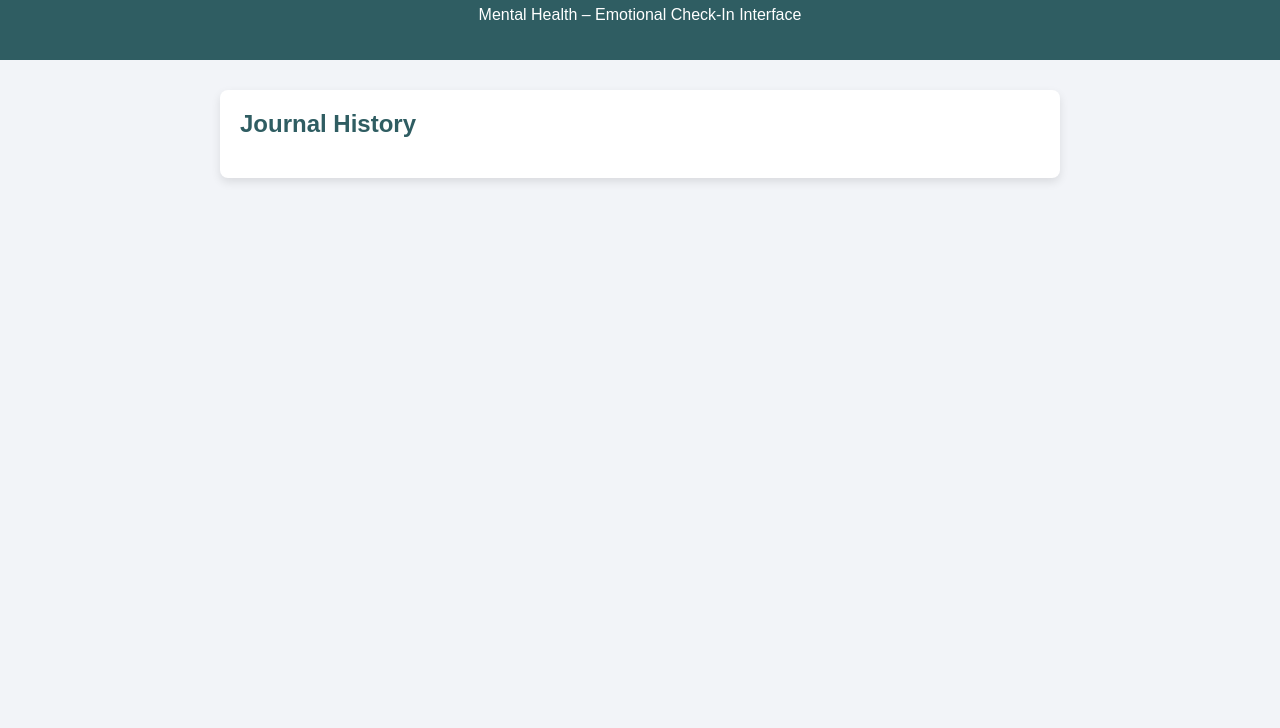
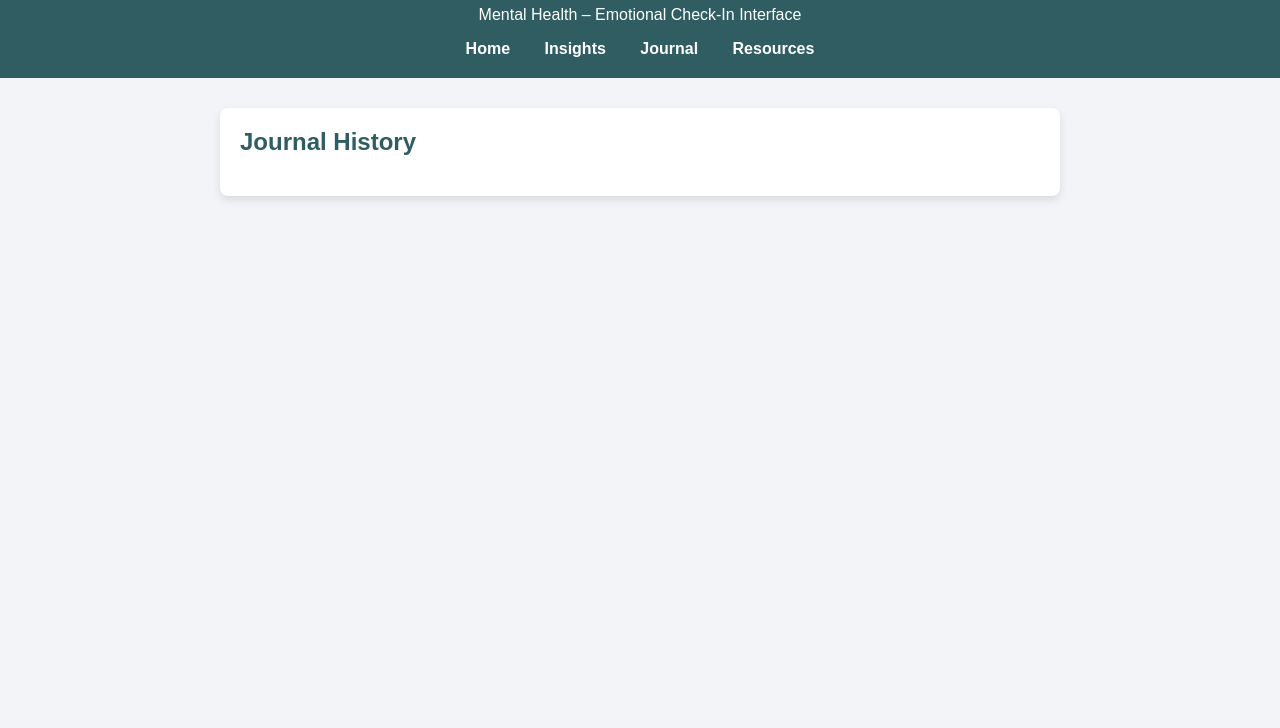
Before and after one commit to mrgold-jpg/mindwell-it390, a website: page journal.html in a window 1280 px wide. Shown: the part 72-800 px from the top of the page. Drawn offline with Linux system fonts and the light colour scheme.

Commit message:
Add navigation links to journal.html

```diff
--- a/journal.html
+++ b/journal.html
@@ -9,9 +9,13 @@
 <header>
     <h1>MindWell</h1>
     <p>Mental Health – Emotional Check-In Interface</p>
+    <nav>
+        <a href="index.html">Home</a>
+        <a href="insights.html">Insights</a>
+        <a href="journal.html">Journal</a>
+        <a href="resources.html">Resources</a>
+    </nav>
 </header>
-
-
 <main>
     <h2>Journal History</h2>
     <div id="entries"></div>
```
